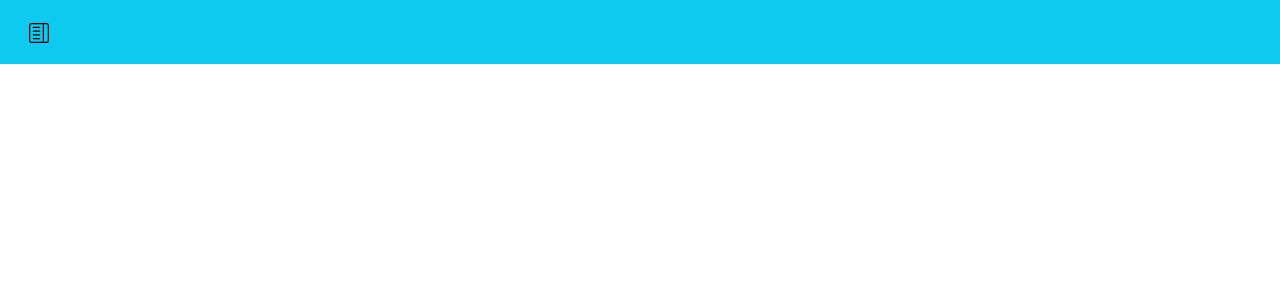
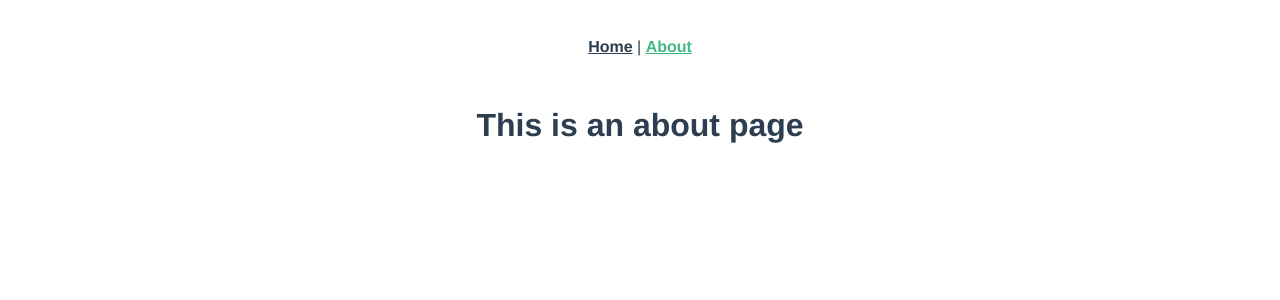
Before and after one commit to alexandre96dev/crud_eletrodomesticos, a Vue app in the folder frontend/: page /about in a window 1280 px wide. Shown: the top 300 px of the page. Built offline with nearby package versions, Linux system fonts and the light colour scheme.

Commit message:
alterando versão do vue e adicionando rotas

```diff
--- a/frontend/src/App.vue
+++ b/frontend/src/App.vue
@@ -1,19 +1,30 @@
 <template>
-  <div id="app">
-    <Menu msg="Welcome to Your Vue.js App"/>
+  <div id="nav">
+    <router-link to="/">Home</router-link> |
+    <router-link to="/about">About</router-link>
   </div>
+  <router-view/>
 </template>
 
-<script>
-import Menu from './components/Menu.vue'
+<style>
+#app {
+  font-family: Avenir, Helvetica, Arial, sans-serif;
+  -webkit-font-smoothing: antialiased;
+  -moz-osx-font-smoothing: grayscale;
+  text-align: center;
+  color: #2c3e50;
+}
 
-export default {
-  name: 'App',
-  components: {
-    Menu
-  }
+#nav {
+  padding: 30px;
 }
-</script>
 
-<style>
+#nav a {
+  font-weight: bold;
+  color: #2c3e50;
+}
+
+#nav a.router-link-exact-active {
+  color: #42b983;
+}
 </style>
--- /dev/null
+++ b/frontend/src/components/HelloWorld.vue
@@ -0,0 +1,58 @@
+<template>
+  <div class="hello">
+    <h1>{{ msg }}</h1>
+    <p>
+      For a guide and recipes on how to configure / customize this project,<br>
+      check out the
+      <a href="https://cli.vuejs.org" target="_blank" rel="noopener">vue-cli documentation</a>.
+    </p>
+    <h3>Installed CLI Plugins</h3>
+    <ul>
+      <li><a href="https://github.com/vuejs/vue-cli/tree/dev/packages/%40vue/cli-plugin-babel" target="_blank" rel="noopener">babel</a></li>
+      <li><a href="https://github.com/vuejs/vue-cli/tree/dev/packages/%40vue/cli-plugin-eslint" target="_blank" rel="noopener">eslint</a></li>
+    </ul>
+    <h3>Essential Links</h3>
+    <ul>
+      <li><a href="https://vuejs.org" target="_blank" rel="noopener">Core Docs</a></li>
+      <li><a href="https://forum.vuejs.org" target="_blank" rel="noopener">Forum</a></li>
+      <li><a href="https://chat.vuejs.org" target="_blank" rel="noopener">Community Chat</a></li>
+      <li><a href="https://twitter.com/vuejs" target="_blank" rel="noopener">Twitter</a></li>
+      <li><a href="https://news.vuejs.org" target="_blank" rel="noopener">News</a></li>
+    </ul>
+    <h3>Ecosystem</h3>
+    <ul>
+      <li><a href="https://router.vuejs.org" target="_blank" rel="noopener">vue-router</a></li>
+      <li><a href="https://vuex.vuejs.org" target="_blank" rel="noopener">vuex</a></li>
+      <li><a href="https://github.com/vuejs/vue-devtools#vue-devtools" target="_blank" rel="noopener">vue-devtools</a></li>
+      <li><a href="https://vue-loader.vuejs.org" target="_blank" rel="noopener">vue-loader</a></li>
+      <li><a href="https://github.com/vuejs/awesome-vue" target="_blank" rel="noopener">awesome-vue</a></li>
+    </ul>
+  </div>
+</template>
+
+<script>
+export default {
+  name: 'HelloWorld',
+  props: {
+    msg: String
+  }
+}
+</script>
+
+<!-- Add "scoped" attribute to limit CSS to this component only -->
+<style scoped>
+h3 {
+  margin: 40px 0 0;
+}
+ul {
+  list-style-type: none;
+  padding: 0;
+}
+li {
+  display: inline-block;
+  margin: 0 10px;
+}
+a {
+  color: #42b983;
+}
+</style>
--- a/frontend/src/components/Menu.vue
+++ /dev/null
@@ -1,42 +0,0 @@
-<template>
-  <b-navbar toggleable="lg" type="dark" variant="info">
-    <b-navbar-brand href="#">
-
-      </b-navbar-brand>
-    <b-navbar-brand href="#">
-      <b-button v-b-toggle.sidebar-backdrop variant="info"><b-icon icon="layout-text-sidebar"> </b-icon></b-button>
-    </b-navbar-brand>
-    <b-sidebar
-      id="sidebar-backdrop"
-      title="Menu"
-      backdrop
-      shadow
-    >
-      <div class="px-6 py-5">
-          <b-list-group-item href="/eletronicos">Eletrodomesticos</b-list-group-item>
-          <b-list-group-item href="/marcas">Marcas</b-list-group-item>
-      </div>
-    </b-sidebar>
-  </b-navbar>
-</template>
-
-<script>
-export default {
-  name: 'Menu',
-  props: {
-    msg: String
-  }
-}
-</script>
-<style>
-  .list-group-item{
-    border: none;
-  }
-  .list-group-item {
-    position: relative;
-    display: block;
-    padding: 0.5rem 1rem;
-    color: #212529;
-    text-decoration: none;
-  }
-</style>
--- a/frontend/src/main.js
+++ b/frontend/src/main.js
@@ -1,14 +1,5 @@
-import Vue from 'vue'
+import { createApp } from 'vue'
 import App from './App.vue'
-import { BootstrapVue, IconsPlugin } from 'bootstrap-vue'
+import router from './router'
 
-import 'bootstrap/dist/css/bootstrap.css'
-import 'bootstrap-vue/dist/bootstrap-vue.css'
-
-Vue.use(BootstrapVue)
-Vue.use(IconsPlugin)
-Vue.config.productionTip = false
-
-new Vue({
-  render: h => h(App),
-}).$mount('#app')
+createApp(App).use(router).mount('#app')
--- /dev/null
+++ b/frontend/src/router/index.js
@@ -0,0 +1,25 @@
+import { createRouter, createWebHistory } from 'vue-router'
+import Home from '../views/Home.vue'
+
+const routes = [
+  {
+    path: '/',
+    name: 'Home',
+    component: Home
+  },
+  {
+    path: '/about',
+    name: 'About',
+    // route level code-splitting
+    // this generates a separate chunk (about.[hash].js) for this route
+    // which is lazy-loaded when the route is visited.
+    component: () => import(/* webpackChunkName: "about" */ '../views/About.vue')
+  }
+]
+
+const router = createRouter({
+  history: createWebHistory(process.env.BASE_URL),
+  routes
+})
+
+export default router
--- /dev/null
+++ b/frontend/src/views/About.vue
@@ -0,0 +1,5 @@
+<template>
+  <div class="about">
+    <h1>This is an about page</h1>
+  </div>
+</template>
--- /dev/null
+++ b/frontend/src/views/Home.vue
@@ -0,0 +1,18 @@
+<template>
+  <div class="home">
+    <img alt="Vue logo" src="../assets/logo.png">
+    <HelloWorld msg="Welcome to Your Vue.js App"/>
+  </div>
+</template>
+
+<script>
+// @ is an alias to /src
+import HelloWorld from '@/components/HelloWorld.vue'
+
+export default {
+  name: 'Home',
+  components: {
+    HelloWorld
+  }
+}
+</script>
```
Also changed, not shown: frontend/package.json (+6 -6 lines), 1 other file (tests, documents, lock files or other folders).
